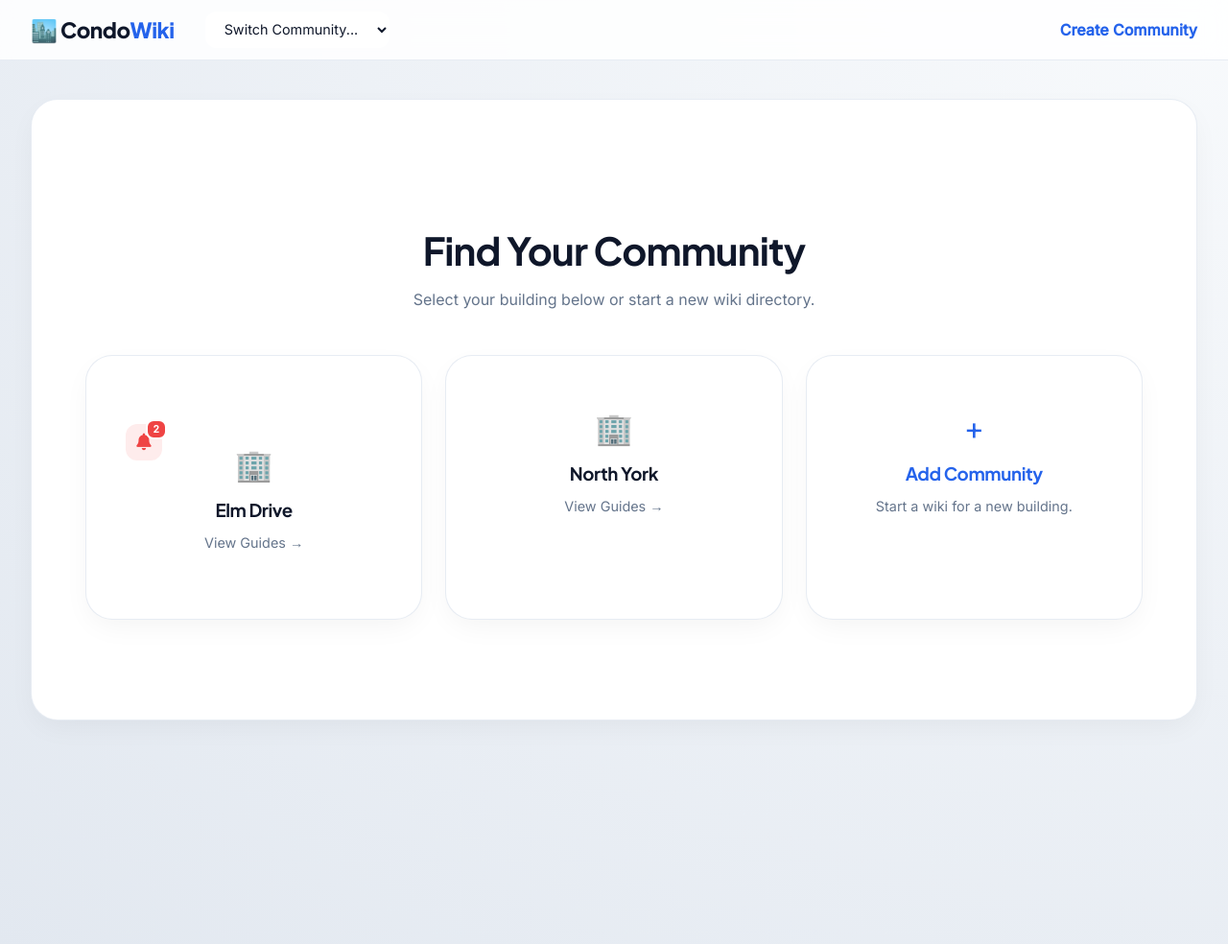
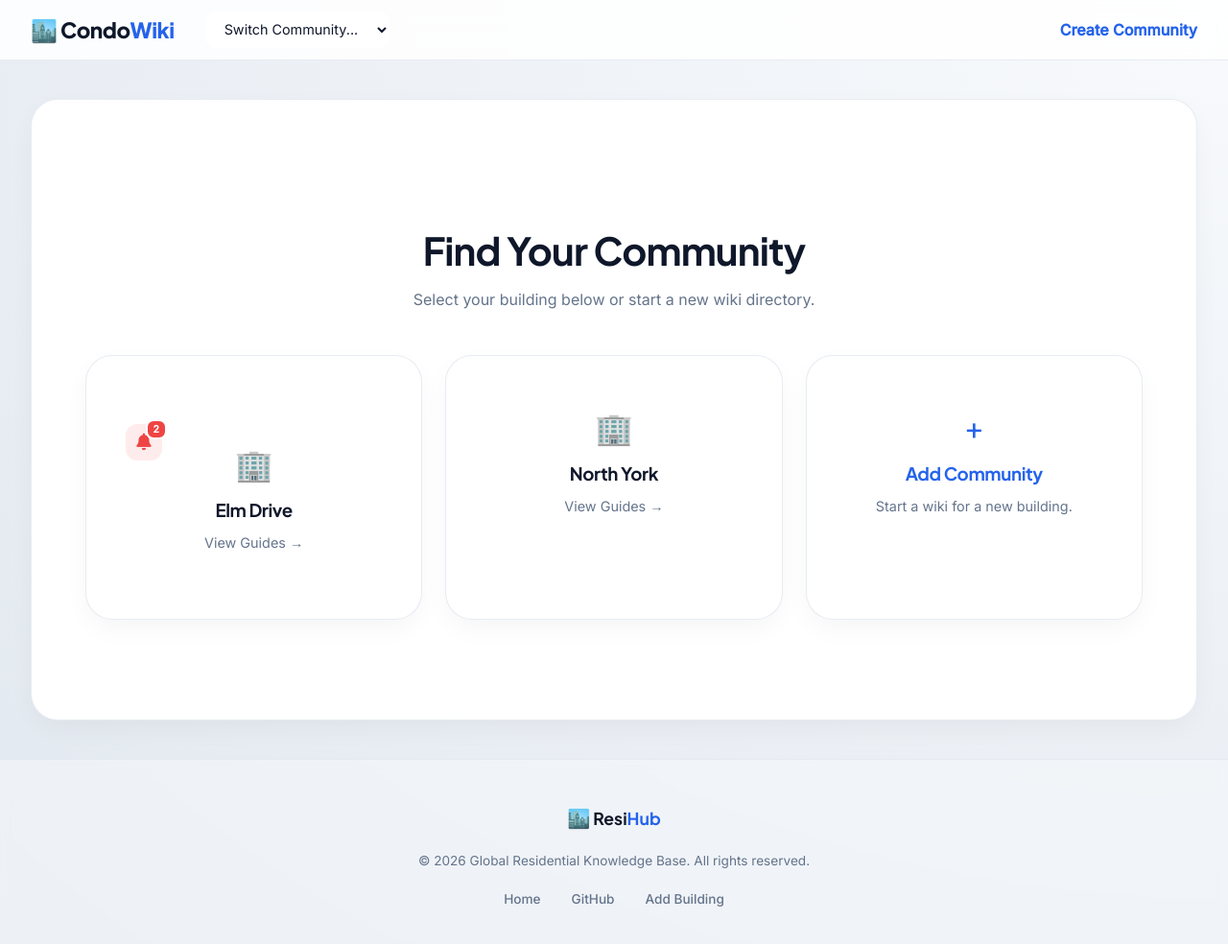
Before and after one commit to dekumar2-lab/lab-community, a Jekyll site: the page built from index.html, in a window 1280 px wide and 993 px high. Shown: the top 984 px of the window at 96% size. Built offline with Jekyll 4.4.1, drawn with Linux system fonts in a browser that asks for light colours.

```diff
--- a/_includes/custom-styles.html
+++ b/_includes/custom-styles.html
@@ -637,4 +637,64 @@
         border-radius: 8px;
         border: 2px solid white;
     }
+
+    .site-footer {
+        margin-top: auto;
+        /* Pushes footer to bottom if content is short */
+        padding: 3rem 2rem;
+        border-top: 1px solid var(--border);
+        background: rgba(248, 250, 252, 0.5);
+        /* Very light slate */
+        backdrop-filter: blur(5px);
+    }
+
+    .footer-content {
+        max-width: 1200px;
+        margin: 0 auto;
+        display: flex;
+        flex-direction: column;
+        align-items: center;
+        gap: 1.5rem;
+        text-align: center;
+    }
+
+    .footer-brand {
+        font-family: 'Plus Jakarta Sans', sans-serif;
+        font-size: 1.1rem;
+        color: var(--text-main);
+    }
+
+    .footer-brand span {
+        color: var(--primary);
+    }
+
+    .site-footer p {
+        color: var(--text-muted);
+        font-size: 0.85rem;
+        margin: 0;
+    }
+
+    .footer-links {
+        display: flex;
+        gap: 2rem;
+    }
+
+    .footer-links a {
+        text-decoration: none;
+        color: var(--text-muted);
+        font-size: 0.85rem;
+        font-weight: 500;
+        transition: color 0.2s;
+    }
+
+    .footer-links a:hover {
+        color: var(--primary);
+    }
+
+    @media (max-width: 768px) {
+        .footer-links {
+            flex-direction: column;
+            gap: 1rem;
+        }
+    }
 </style>
--- a/_layouts/default.html
+++ b/_layouts/default.html
@@ -8,7 +8,9 @@
     <link href="https://fonts.googleapis.com/css2?family=Plus+Jakarta+Sans:wght@400;600;800&display=swap"
         rel="stylesheet">
     <link rel="stylesheet" href="https://cdnjs.cloudflare.com/ajax/libs/font-awesome/6.4.0/css/all.min.css">
-    <link href="https://fonts.googleapis.com/css2?family=Inter:wght@400;500&family=Plus+Jakarta+Sans:wght@700;800&display=swap" rel="stylesheet">
+    <link
+        href="https://fonts.googleapis.com/css2?family=Inter:wght@400;500&family=Plus+Jakarta+Sans:wght@700;800&display=swap"
+        rel="stylesheet">
     <script>
         function toggleAlert(id) {
             const body = document.getElementById(id);
@@ -151,7 +153,20 @@
             </div>
         </main>
     </div>
-
+    <footer class="site-footer">
+        <div class="footer-content">
+            <div class="footer-brand">
+                <span style="font-size: 1.2rem;">🏙️</span>
+                <strong>Resi<span>Hub</span></strong>
+            </div>
+            <p>© 2026 Global Residential Knowledge Base. All rights reserved.</p>
+            <div class="footer-links">
+                <a href="{{ site.baseurl }}/">Home</a>
+                <a href="https://github.com/dekumar2-lab/lab-community" target="_blank">GitHub</a>
+                <a href="{{ site.baseurl }}/submit.html">Add Building</a>
+            </div>
+        </div>
+    </footer>
 </body>
 
 </html>
```
